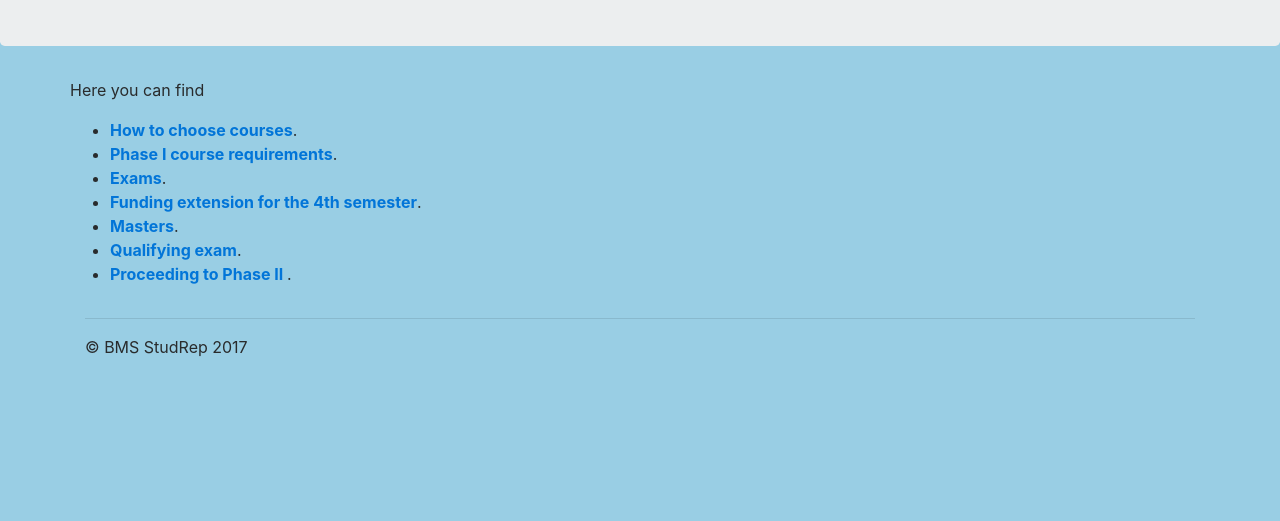
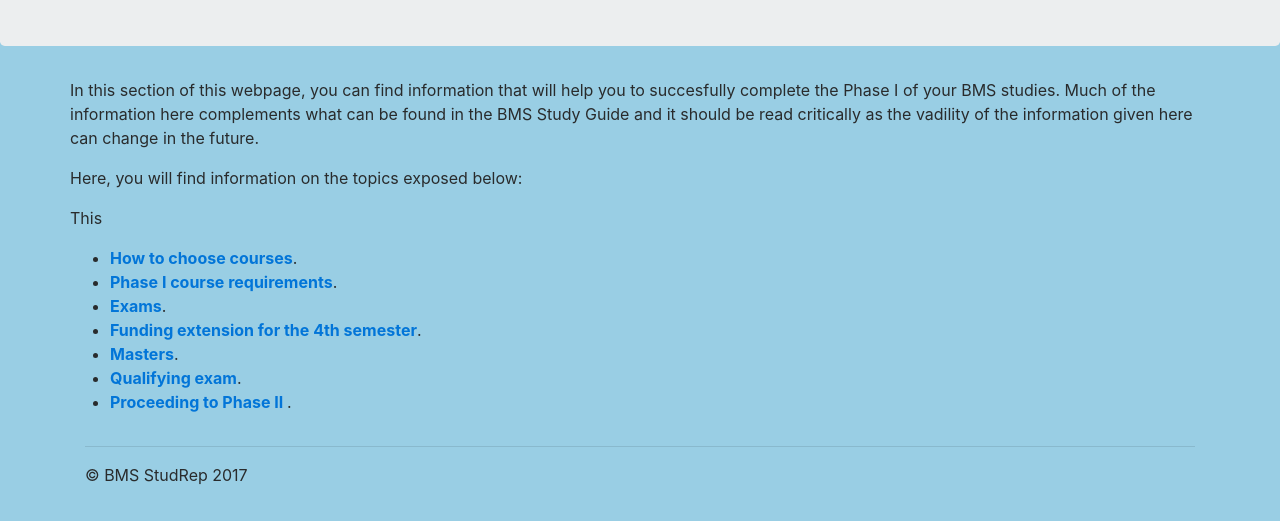
Before and after one commit to BMSunofficial/BMSunofficial.github.io, a plain HTML site: page subpages/phase1.html in a window 1280 px wide. Shown: the part 201-722 px from the top of the page. Drawn offline with nearby package versions, Linux system fonts and the light colour scheme; a script that the page names is missing.

Commit message:
Update phase1.html

```diff
--- a/subpages/phase1.html
+++ b/subpages/phase1.html
@@ -74,8 +74,16 @@
       <!-- Example row of columns -->
       <div class="row">
         <div>
-				<p>Here you can find
-          <ul>
+		<p>In this section of this webpage, you can find information that will help you to succesfully complete the Phase I of your BMS studies. Much of the information here complements what can be found in the BMS Study Guide and it should be read critically as the vadility of the information given here can change in the future.
+		</p>
+
+		<p>Here, you will find information on the topics exposed below:
+		</p>
+
+
+		<p>This </p>
+
+		<p><ul>
 			<li><b><a href="https://sites.google.com/site/unofficialbms/home/phase-1/how-to-take-courses-2">How to choose courses</a></b>.</li>
 			<li><b><a href="https://sites.google.com/site/unofficialbms/phase-i-regulations"> Phase I course requirements</a></b>.</li>
 				<li><b><a href="https://sites.google.com/site/unofficialbms/home/phase-1/exams"> Exams</a></b>.</li>
@@ -83,8 +91,7 @@
 			<li><b><a href="https://sites.google.com/site/unofficialbms/home/phase-1/masters">Masters</a></b>.</li>
 			<li><b><a href="https://sites.google.com/site/unofficialbms/home/phase-1/qualifying-exam"> Qualifying exam</a></b>.</li>
 			<li><b><a href="https://sites.google.com/site/unofficialbms/home/phase-1/eligibility-criteria"> Proceeding to Phase II </a></b>.</li>
-					</ul>
-				</p>
+		</ul></p>
        	</div>
         <div>
         </div>
```
Lines whose indentation alone changed are shown as unchanged.
